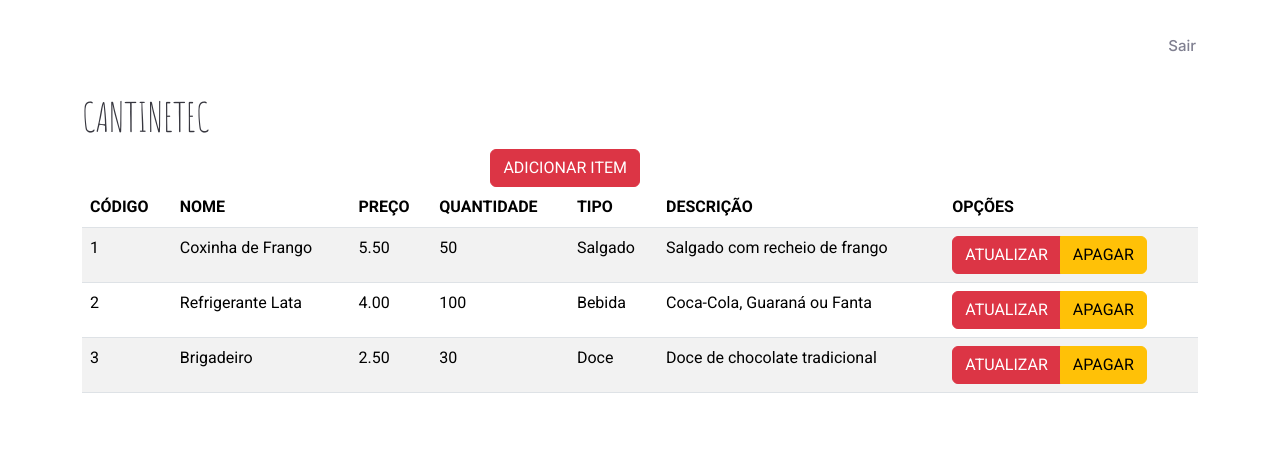
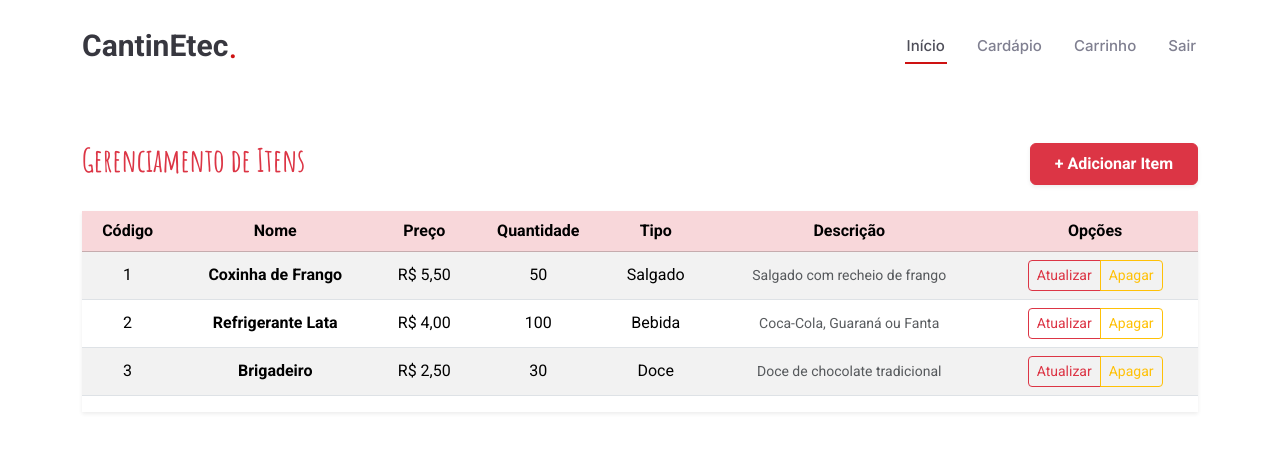
Before and after one commit to JoArthur8/Cantina, a PHP site: page /site_principal/diretor.php in a window 1280 px wide. Shown: the top 452 px of the page. Run offline with PHP 8.4, Linux system fonts and the light colour scheme; data comes from the database, SQL or seed files in the repository.

Commit message:
sistema de navbar inteligente

```diff
--- a/site/checar.php
+++ b/site/checar.php
@@ -29,9 +29,9 @@
 
 
     if($registros == 1){
-        $_SESSION['cpf'] = $resultado['cpf'];
-        $_SESSION['nome'] = $resultado['nome'];
-        $_SESSION['tipo'] = $resultado['tipo'];
+        $_SESSION['cpf'] = $resultado['Cpf'];
+        $_SESSION['nome'] = $resultado['Nome'];
+        $_SESSION['tipo'] = $resultado['Tipo_Usuario'];
 
         if ($tipo == 'administrador'){
             header('Location: site_principal/diretor.php');
--- a/site/index.php
+++ b/site/index.php
@@ -1,5 +1,5 @@
 <!DOCTYPE html>
-<html lang="en">
+<html lang="pt-br">
 
 <head>
   <meta charset="utf-8">
--- a/site/pedaco.php
+++ b/site/pedaco.php
@@ -1,10 +1,17 @@
+<?php
+session_start();
+?>
+
 <!DOCTYPE html>
-<html lang="en">
+<html lang="pt-br">
+
 <head>
-    <meta charset="UTF-8">
-    <meta name="viewport" content="width=device-width, initial-scale=1.0">
-    <title>CANTINA Etec MCM</title>
-    <link href="https://cdn.jsdelivr.net/npm/bootstrap@5.3.7/dist/css/bootstrap.min.css" rel="stylesheet" integrity="sha384-LN+7fdVzj6u52u30Kp6M/trliBMCMKTyK833zpbD+pXdCLuTusPj697FH4R/5mcr" crossorigin="anonymous">
+  <meta charset="utf-8">
+  <meta content="width=device-width, initial-scale=1.0" name="viewport">
+  <title>CantinEtec</title>
+  <meta name="description" content="">
+  <meta name="keywords" content="">
+
   <!-- Favicons -->
   <link href="assets/img/favicon.png" rel="icon">
   <link href="assets/img/apple-touch-icon.png" rel="apple-touch-icon">
@@ -23,23 +30,35 @@
 
   <!-- Main CSS File -->
   <link href="assets/css/main.css" rel="stylesheet">
-    <link rel="stylesheet" href="estilo.css">
 </head>
-<body>
+
+<body class="index-page">
+
   <header id="header" class="header d-flex align-items-center sticky-top">
     <div class="container position-relative d-flex align-items-center justify-content-between">
 
-            <a href="index.html" class="logo d-flex align-items-center me-auto me-xl-0">
+      <a class="logo d-flex align-items-center me-auto me-xl-0" href="inicio.php">
+        <h1 class="sitename">CantinEtec</h1><span>.</span>
       </a>
 
       <nav id="navmenu" class="navmenu">
         <ul>
-                <li><a href="#">Sair</a></li>
+            <!-- Verifica o tipo de usuário para exibir a navbar correta -->
+          <?php if (isset($_SESSION['tipo']) && $_SESSION['tipo'] === 'administrador'): ?>
+            <!-- Navbar do ADMIN -->
+            <li><a href="diretor.php">Painel</a></li>
+            <li><a href="inicio.php">Cardápio</a></li>
+            <li><a href="deslogar.php">Sair</a></li>
+
+          <?php else: ?>
+            <!-- Navbar normal -->
+            <li><a href="#hero" class="active">Início</a></li>
+            <li><a href="#menu">Cardápio</a></li>
+            <li><a href="./carrinho.php">Carrinho</a></li>
+            <li><a href="deslogar.php">Sair</a></li>
+          <?php endif; ?>
         </ul>
         <i class="mobile-nav-toggle d-xl-none bi bi-list"></i>
       </nav>
     </div>
   </header>
-    <div class="container">
-        <h1>CANTINETEC</h1>
-    </div>
--- a/site/site_principal/diretor.php
+++ b/site/site_principal/diretor.php
@@ -1,26 +1,26 @@
-<?php
-include '../pedaco.php'
-    ?>
+<?php include '../pedaco.php'; ?>
 
-    <div class="container">
-            <div class="col-md-6 text-end">
-                <a href="form_insere.php" ><button class="btn btn-danger">ADICIONAR ITEM</button></a>
-            </div>
-        </div>
+<body>
+
+<div class="container mt-5">
+    <div class="d-flex justify-content-between align-items-center mb-4">
+        <h2 class="text-danger fw-bold">Gerenciamento de Itens</h2>
+        <a href="form_insere.php">
+            <button class="btn btn-danger px-4 py-2 fw-semibold shadow-sm">+ Adicionar Item</button>
+        </a>
     </div>
 
-<div class="container">
-
-    <table class="table  table-striped">
-        <thead>
+    <div class="table-responsive shadow-sm">
+        <table class="table table-striped align-middle text-center">
+            <thead class="table-danger text-white">
                 <tr>
-                <th scope="col">CÓDIGO</th>
-                <th scope="col">NOME</th>
-                <th scope="col">PREÇO</th>
-                <th scope="col">QUANTIDADE</th>
-                <th scope="col">TIPO</th>
-                <th scope="col">DESCRIÇÃO</th>
-                <th scope="col">OPÇÕES</th>
+                    <th>Código</th>
+                    <th>Nome</th>
+                    <th>Preço</th>
+                    <th>Quantidade</th>
+                    <th>Tipo</th>
+                    <th>Descrição</th>
+                    <th>Opções</th>
                 </tr>
             </thead>
             <tbody>
@@ -29,38 +29,31 @@ include '../pedaco.php'
                 $sql = "SELECT * FROM Item";
                 $stmt = $pdo->query($sql);
                 while ($Item = $stmt->fetch(PDO::FETCH_ASSOC)) {
-
                     echo "<tr>";
-
-                echo "<td>" . $Item['Cod_item'] . "</td>";
-                echo "<td>" . $Item['Nome'] . "</td>";
-                echo "<td>" . $Item['Preco'] . "</td>";
-                echo "<td>" . $Item['Quantidade_Estoque'] . "</td>";
-                echo "<td>" . $Item['Tipo'] . "</td>";
-                echo "<td>" . $Item['Descricao'] . "</td>";
+                    echo "<td>{$Item['Cod_item']}</td>";
+                    echo "<td class='fw-semibold'>{$Item['Nome']}</td>";
+                    echo "<td>R$ " . number_format($Item['Preco'], 2, ',', '.') . "</td>";
+                    echo "<td>{$Item['Quantidade_Estoque']}</td>";
+                    echo "<td>{$Item['Tipo']}</td>";
+                    echo "<td class='text-muted small'>{$Item['Descricao']}</td>";
                     echo "
                         <td>
                             <div class='btn-group' role='group'>
-                                <a href='form_atualiza.php?Cod_item=" . $Item['Cod_item'] . "' type='button' class='btn btn-danger'>ATUALIZAR</a>
-                                <a href='deletar.php?Cod_item=" . $Item['Cod_item'] . "' type='button' class='btn btn-warning'>APAGAR</a>
+                                <a href='form_atualiza.php?Cod_item={$Item['Cod_item']}' class='btn btn-outline-danger btn-sm'>Atualizar</a>
+                                <a href='deletar.php?Cod_item={$Item['Cod_item']}' class='btn btn-outline-warning btn-sm'>Apagar</a>
                             </div>
                         </td>
                     ";
-
                     echo "</tr>";
-
                 }
                 ?>
-
             </tbody>
         </table>
     </div>
-
+</div>
 
 <script src="https://cdn.jsdelivr.net/npm/bootstrap@5.3.7/dist/js/bootstrap.bundle.min.js"
     integrity="sha384-ndDqU0Gzau9qJ1lfW4pNLlhNTkCfHzAVBReH9diLvGRem5+R9g2FzA8ZGN954O5Q"
     crossorigin="anonymous"></script>
-
 </body>
-
 </html>
```
Also changed, not shown: site/site_principal/inicio.php (+1 -49 lines). Lines whose indentation alone changed are shown as unchanged.
